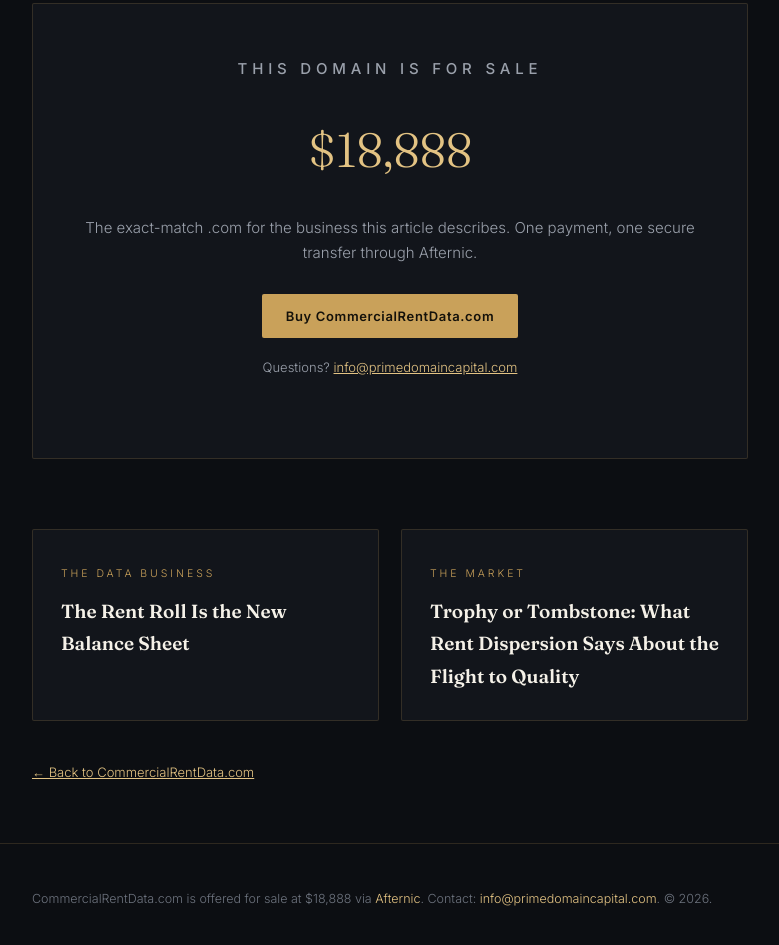
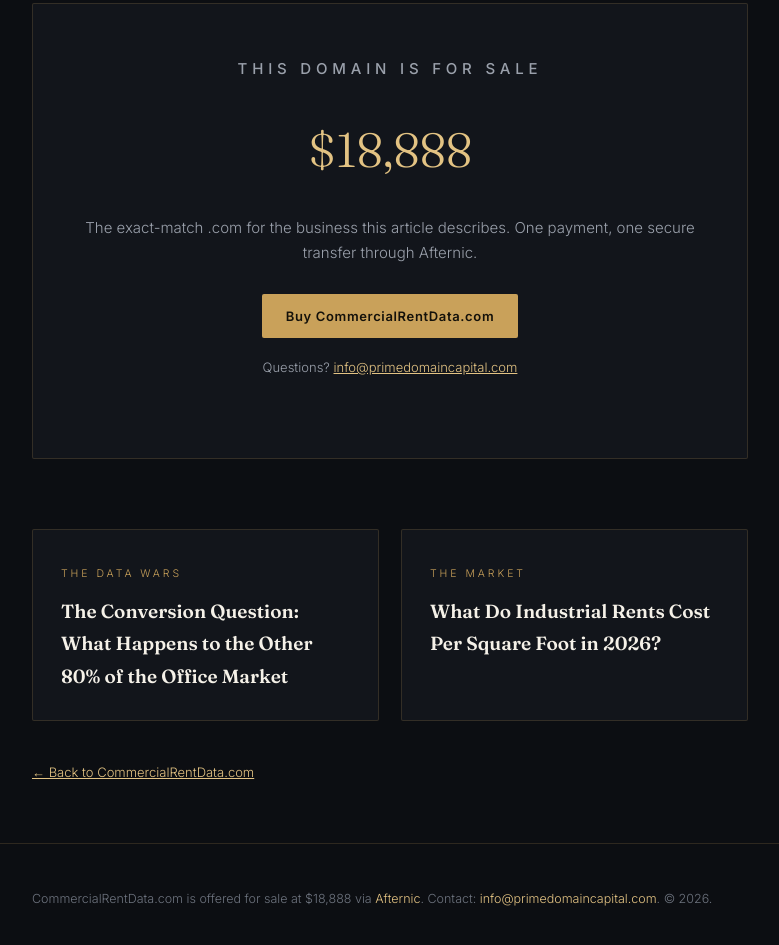
Before and after one commit to primedomaincapital/commercialrentdata, a plain HTML site: page insights/article4.html in a window 1280 px wide. Shown: the part 2690-3635 px from the top of the page, without its empty margins (250-1029 px from the left). Drawn offline with Linux system fonts and the light colour scheme.

Commit message:
Update more block on article4 to link articles 5 and 6

```diff
--- a/insights/article4.html
+++ b/insights/article4.html
@@ -78,8 +78,8 @@ footer a{color:var(--brass2);text-decoration:none}
       <p style="margin-top:18px;font-size:13px">Questions? <a href="mailto:info@primedomaincapital.com" style="color:var(--brass2)">info@primedomaincapital.com</a></p>
     </div>
     <div class="more">
-      <a href="article1.html"><span class="tag">The data business</span><h4>The Rent Roll Is the New Balance Sheet</h4></a>
-      <a href="article2.html"><span class="tag">The market</span><h4>Trophy or Tombstone: What Rent Dispersion Says About the Flight to Quality</h4></a>
+      <a href="article5.html"><span class="tag">The data wars</span><h4>The Conversion Question: What Happens to the Other 80% of the Office Market</h4></a>
+      <a href="article6.html"><span class="tag">The market</span><h4>What Do Industrial Rents Cost Per Square Foot in 2026?</h4></a>
     </div>
     <p style="font-size:13px;color:var(--mut)"><a href="../index.html" style="color:var(--brass2)">&larr; Back to CommercialRentData.com</a></p>
   </div>
```
